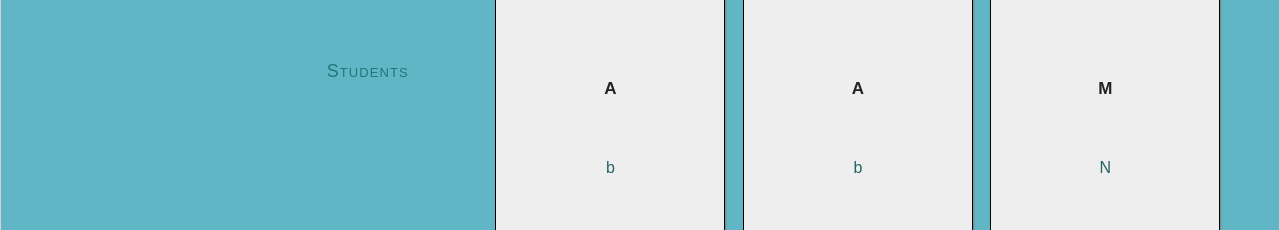
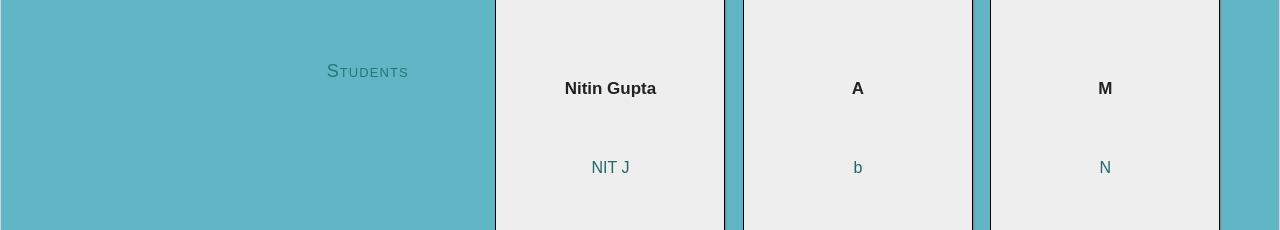
Before and after one commit to GitNitin02/EVENT, a plain HTML site: page index.html in a window 1280 px wide. Shown: the part 4603-4833 px from the top of the page. Drawn offline with Linux system fonts and the light colour scheme; some packages are replaced by stand-ins of ours; no server answers.

Commit message:
Update index.html
Add students name

```diff
--- a/index.html
+++ b/index.html
@@ -1128,8 +1128,8 @@ Facebook: 		https://www.facebook.com/fh5co
                         <div class="speaker col-md-3 col-sm-4">
                             <div class="speaker_in">
                                 <div class="img_wrapper"> <img src=""> </div>
-                                <div class="name"> A</div>
-                                <div class="univ">b</div>
+                                <div class="name"> Nitin Gupta</div>
+                                <div class="univ">NIT J</div>
                                 <div class="plac"></div>
                             </div>
                         </div>
```
